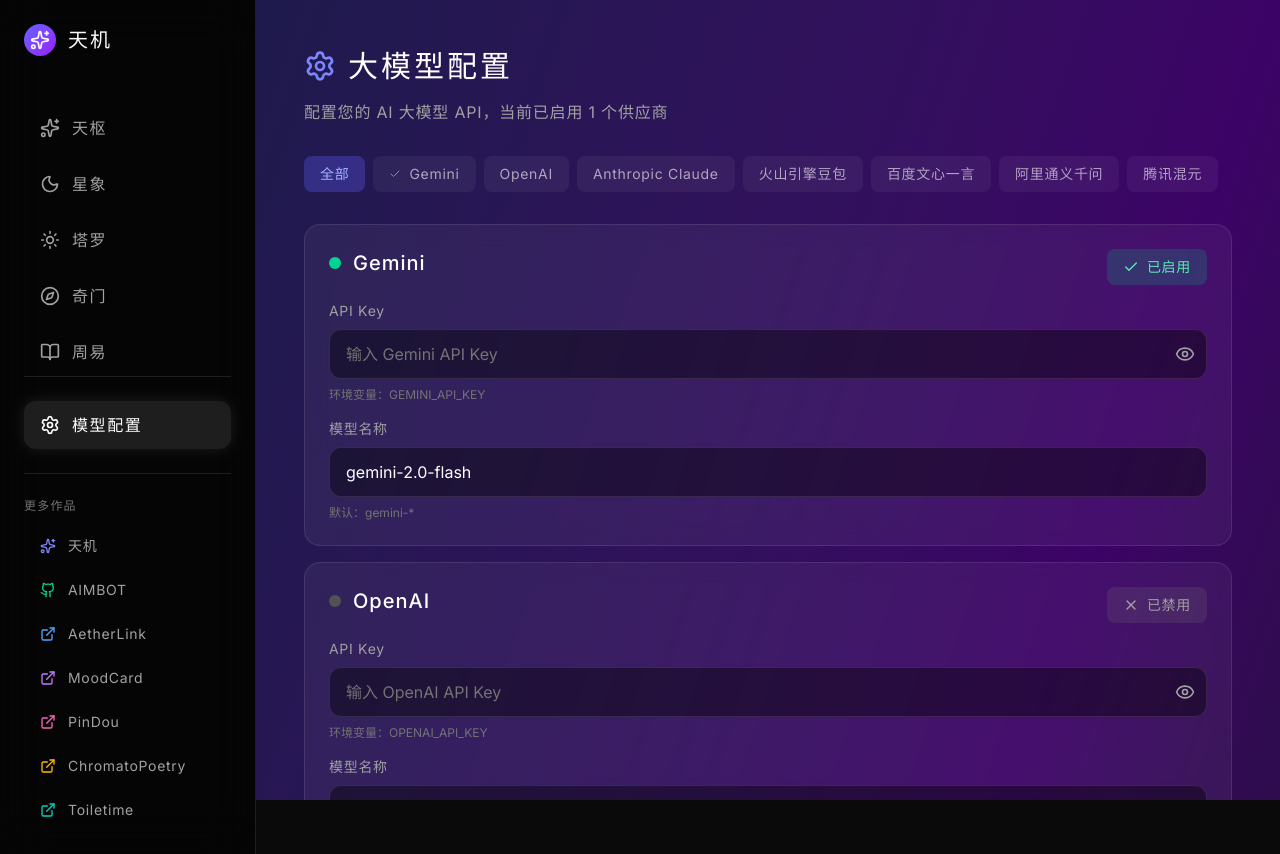
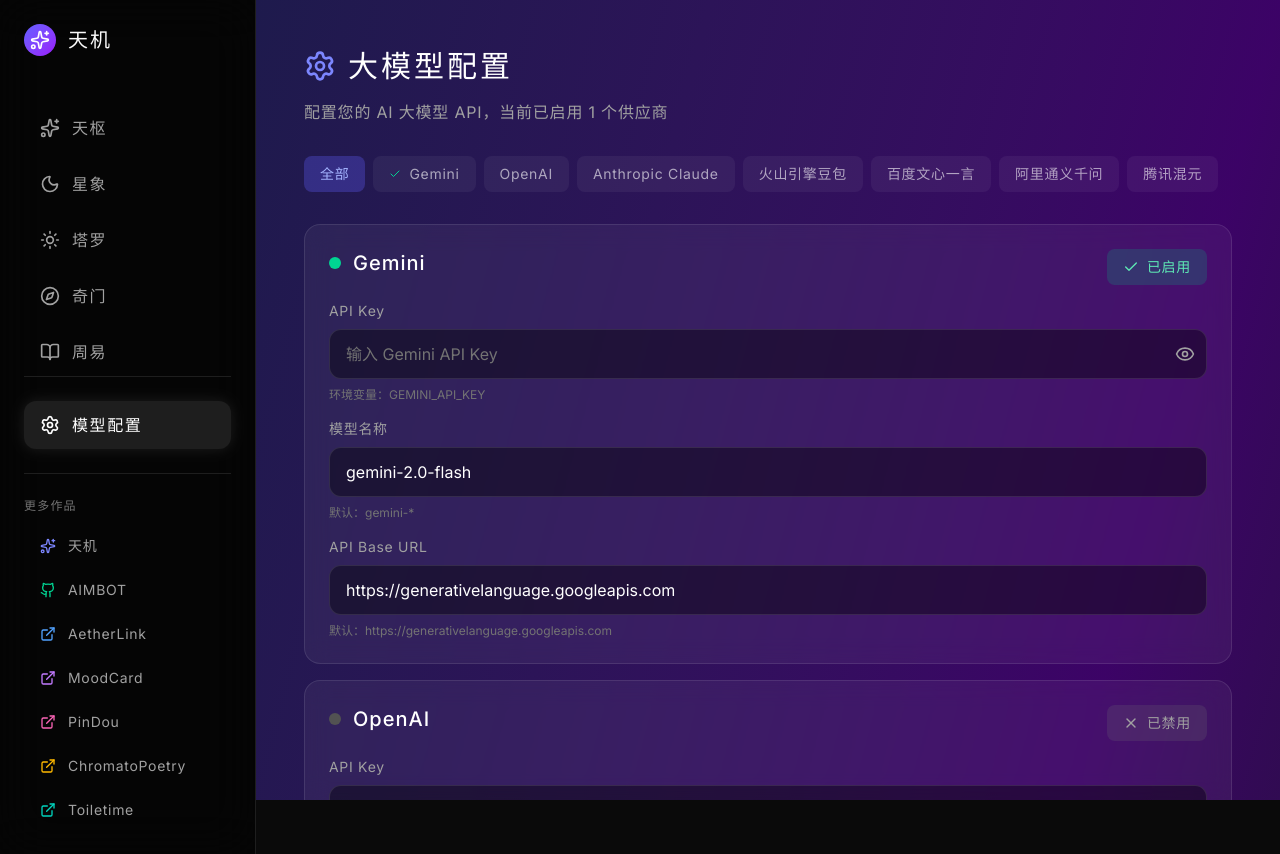
Before and after one commit to DanZai233/Tianji, a React (Vite) app: page /settings/llm in a window 1280 px wide. Built offline with nearby package versions, Linux system fonts and the light colour scheme; a web font is replaced by a local one.

Commit message:
fix: add baseURL config and fix client-side routing

```diff
--- a/src/lib/llm-providers.ts
+++ b/src/lib/llm-providers.ts
@@ -85,6 +85,7 @@
     type: "gemini",
     name: "Gemini",
     apiKey: "",
+    baseURL: "https://generativelanguage.googleapis.com",
     model: "gemini-2.0-flash",
     enabled: true,
   },
@@ -92,6 +93,7 @@
     type: "openai",
     name: "OpenAI",
     apiKey: "",
+    baseURL: "https://api.openai.com/v1",
     model: "gpt-4o-mini",
     enabled: false,
   },
@@ -99,6 +101,7 @@
     type: "anthropic",
     name: "Claude",
     apiKey: "",
+    baseURL: "https://api.anthropic.com",
     model: "claude-sonnet-4-20250514",
     enabled: false,
   },
@@ -106,6 +109,7 @@
     type: "volcengine",
     name: "火山豆包",
     apiKey: "",
+    baseURL: "https://ark.cn-beijing.volces.com/api/v3",
     model: "doubao-pro-4k-241215",
     enabled: false,
   },
@@ -113,6 +117,7 @@
     type: "baidu",
     name: "文心一言",
     apiKey: "",
+    baseURL: "https://aip.baidubce.com/rpc/2.0/ai_custom/v1/wenxinworkshop/chat",
     model: "ernie-4.0-turbo-8k",
     enabled: false,
   },
@@ -120,6 +125,7 @@
     type: "aliyun",
     name: "通义千问",
     apiKey: "",
+    baseURL: "https://dashscope.aliyuncs.com/compatible-mode/v1",
     model: "qwen-plus",
     enabled: false,
   },
@@ -127,6 +133,7 @@
     type: "tencent",
     name: "腾讯混元",
     apiKey: "",
+    baseURL: "https://hunyuan.tencentcloudapi.com",
     model: "hunyuan-lite",
     enabled: false,
   },
--- a/src/pages/Astrology.tsx
+++ b/src/pages/Astrology.tsx
@@ -1,4 +1,5 @@
 import { useState } from "react";
+import { Link } from "react-router-dom";
 import { motion, AnimatePresence } from "motion/react";
 import AstrologyRitual from "../components/AstrologyRitual";
 import ChatBox from "../components/ChatBox";
@@ -147,12 +148,12 @@
         <div className="flex-1 flex flex-col items-center justify-center text-center">
           <h2 className="text-xl font-medium text-white/80 mb-2">需要配置 API Key</h2>
           <p className="text-sm text-neutral-400 mb-6">请先配置大模型 API 才能使用此功能</p>
-          <a
-            href="/settings/llm"
+          <Link
+            to="/settings/llm"
             className="px-6 py-3 bg-blue-500 hover:bg-blue-600 text-white rounded-xl transition-colors tracking-wider font-medium"
           >
             去配置
-          </a>
+          </Link>
         </div>
       ) : (
         <motion.div
--- a/src/pages/IChing.tsx
+++ b/src/pages/IChing.tsx
@@ -1,4 +1,5 @@
 import { useState } from "react";
+import { Link } from "react-router-dom";
 import { motion, AnimatePresence } from "motion/react";
 import IChingRitual from "../components/IChingRitual";
 import ChatBox from "../components/ChatBox";
@@ -162,12 +163,12 @@
         <div className="flex-1 flex flex-col items-center justify-center text-center">
           <h2 className="text-xl font-medium text-white/80 mb-2">需要配置 API Key</h2>
           <p className="text-sm text-neutral-400 mb-6">请先配置大模型 API 才能使用此功能</p>
-          <a
-            href="/settings/llm"
+          <Link
+            to="/settings/llm"
             className="px-6 py-3 bg-amber-500 hover:bg-amber-600 text-white rounded-xl transition-colors tracking-wider font-medium"
           >
             去配置
-          </a>
+          </Link>
         </div>
       ) : (
         <motion.div
--- a/src/pages/LLMSettings.tsx
+++ b/src/pages/LLMSettings.tsx
@@ -40,6 +40,13 @@
   const handleModelChange = (type: LLMProviderType, value: string) => {
     setProviders(prev =>
       prev.map(p => (p.type === type ? { ...p, model: value } : p))
+    );
+    setIsDirty(true);
+  };
+
+  const handleBaseURLChange = (type: LLMProviderType, value: string) => {
+    setProviders(prev =>
+      prev.map(p => (p.type === type ? { ...p, baseURL: value } : p))
     );
     setIsDirty(true);
   };
@@ -205,6 +212,22 @@
                     </p>
                   </div>
 
+                  <div>
+                    <label className="block text-sm text-neutral-400 mb-2 tracking-wider">
+                      API Base URL
+                    </label>
+                    <input
+                      type="text"
+                      value={provider.baseURL || PROVIDER_INFO[provider.type].defaultBaseURL}
+                      onChange={(e) => handleBaseURLChange(provider.type, e.target.value)}
+                      placeholder={PROVIDER_INFO[provider.type].defaultBaseURL}
+                      className="w-full bg-black/40 border border-white/10 rounded-xl px-4 py-3 text-white placeholder:text-neutral-500 focus:outline-none focus:border-indigo-500/50 transition-colors"
+                    />
+                    <p className="text-xs text-neutral-500 mt-2">
+                      默认：{PROVIDER_INFO[provider.type].defaultBaseURL}
+                    </p>
+                  </div>
+
                   {provider.type === "volcengine" && (
                     <div className="bg-indigo-500/10 border border-indigo-500/20 rounded-xl p-4">
                       <h3 className="text-sm font-medium text-indigo-300 mb-2">
--- a/src/pages/QiMen.tsx
+++ b/src/pages/QiMen.tsx
@@ -1,4 +1,5 @@
 import { useState } from "react";
+import { Link } from "react-router-dom";
 import { motion, AnimatePresence } from "motion/react";
 import QiMenRitual from "../components/QiMenRitual";
 import ChatBox from "../components/ChatBox";
@@ -99,12 +100,12 @@
         <div className="flex-1 flex flex-col items-center justify-center text-center">
           <h2 className="text-xl font-medium text-white/80 mb-2">需要配置 API Key</h2>
           <p className="text-sm text-neutral-400 mb-6">请先配置大模型 API 才能使用此功能</p>
-          <a
-            href="/settings/llm"
+          <Link
+            to="/settings/llm"
             className="px-6 py-3 bg-emerald-500 hover:bg-emerald-600 text-white rounded-xl transition-colors tracking-wider font-medium"
           >
             去配置
-          </a>
+          </Link>
         </div>
       ) : (
         <motion.div
--- a/src/pages/Tarot.tsx
+++ b/src/pages/Tarot.tsx
@@ -1,4 +1,5 @@
 import { useState } from "react";
+import { Link } from "react-router-dom";
 import { motion, AnimatePresence } from "motion/react";
 import TarotRitual from "../components/TarotRitual";
 import ChatBox from "../components/ChatBox";
@@ -125,12 +126,12 @@
         <div className="flex-1 flex flex-col items-center justify-center text-center">
           <h2 className="text-xl font-medium text-white/80 mb-2">需要配置 API Key</h2>
           <p className="text-sm text-neutral-400 mb-6">请先配置大模型 API 才能使用此功能</p>
-          <a
-            href="/settings/llm"
+          <Link
+            to="/settings/llm"
             className="px-6 py-3 bg-purple-500 hover:bg-purple-600 text-white rounded-xl transition-colors tracking-wider font-medium"
           >
             去配置
-          </a>
+          </Link>
         </div>
       ) : (
         <motion.div
```
